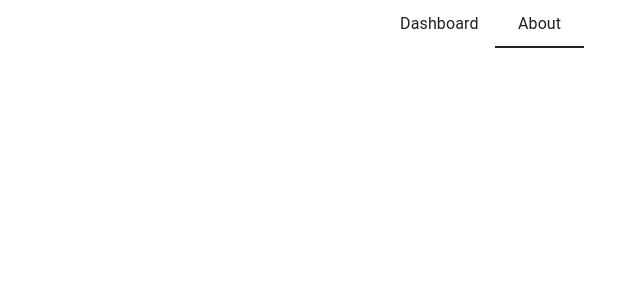
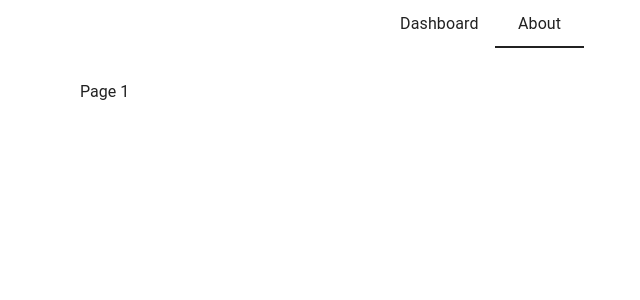
Before and after one commit to GenXwater/vueJS_exercices, a Vue app: page / in a window 1280 px wide. Both pictures are taken after a click on the tab "About". Shown: the top 300 px of the page, without its empty margins (156-796 px from the left). Built offline with nearby package versions, Linux system fonts and the light colour scheme; a small style sheet from the web is missing; the HTML template or start-up script is replaced by a standard one.

Commit message:
fix: correct rendering of Page 0 in the main layout

```diff
--- a/src/pages/index.vue
+++ b/src/pages/index.vue
@@ -26,6 +26,9 @@
               rounded="lg"
               class="pa-4"
             >
+            Page 0
+            </v-sheet>
+            <v-sheet v-else min-height="70vh" rounded="lg" class="pa-2 pt-4">
             Page 1
             </v-sheet>
           </v-col>
```
